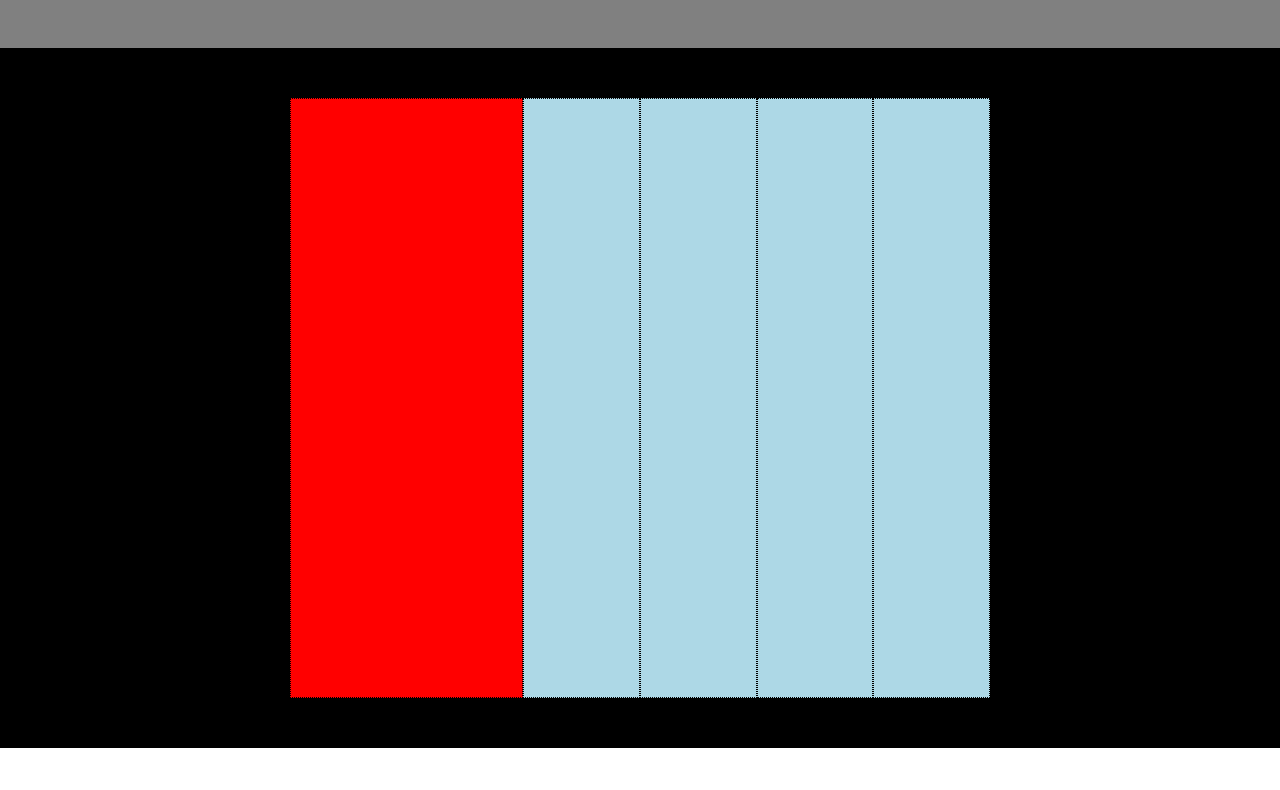
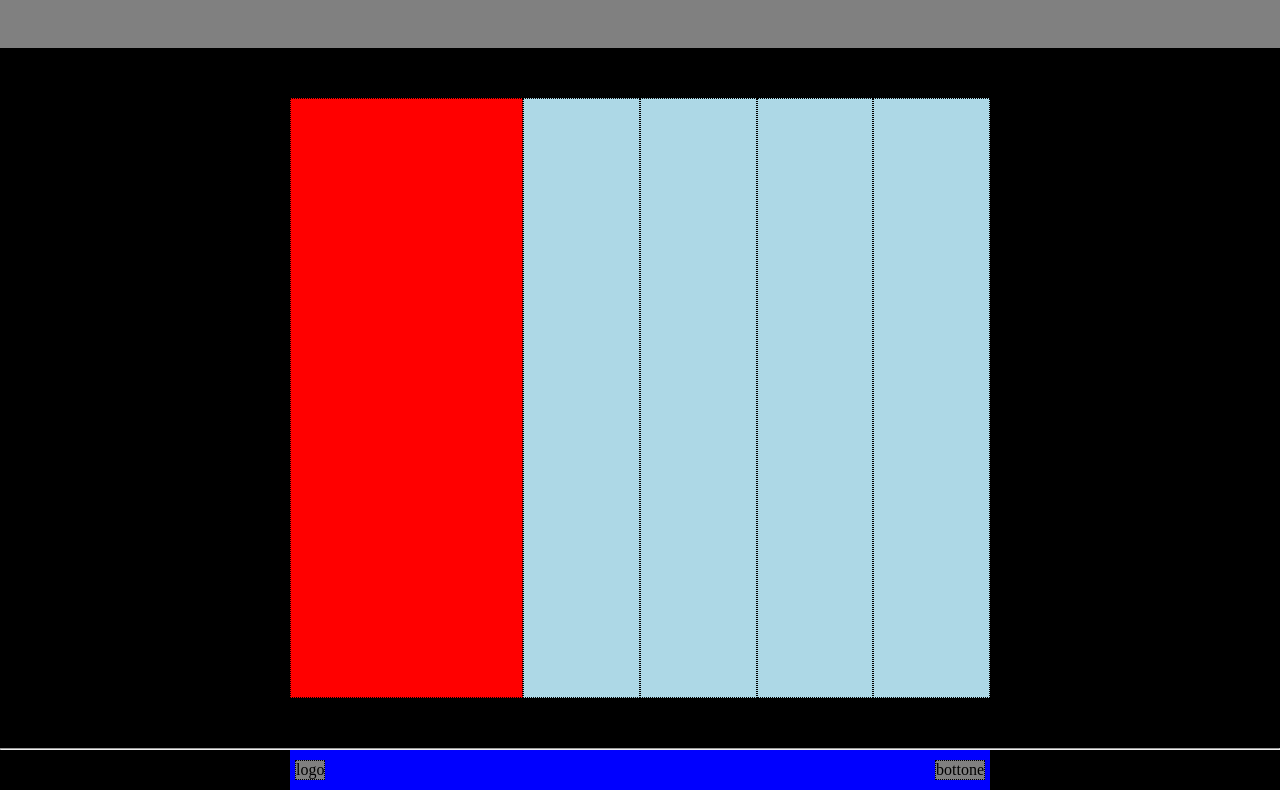
Before and after one commit to AndreaDeGiorgi00/htmlcss-struttura-discord, a plain HTML site: page index.html in a window 1280 px wide. Shown: the part 2368-3158 px from the top of the page. Before the commit the page ends 3116 px from the top, so only its background shows below. Drawn offline with Linux system fonts and the light colour scheme.

Commit message:
terminato il footer

```diff
--- a/index.html
+++ b/index.html
@@ -55,6 +55,14 @@
             </div>
         </div>
    </main>
+<hr>
+
+   <footer class="n">
+        <div class="contenitore-footer lar-max">
+            <div class="b c">logo</div>
+            <div class="b c">bottone</div>
+        </div>
+    </footer>
 
 
 
--- a/style.css
+++ b/style.css
@@ -143,3 +143,11 @@ main{
 .contenitore-tabella{
     display: flex;
 }
+
+.contenitore-footer{
+    display: flex;
+    justify-content: space-between;
+    background-color: blue;
+    padding: 10px 5px;
+    margin: auto;
+}
```
